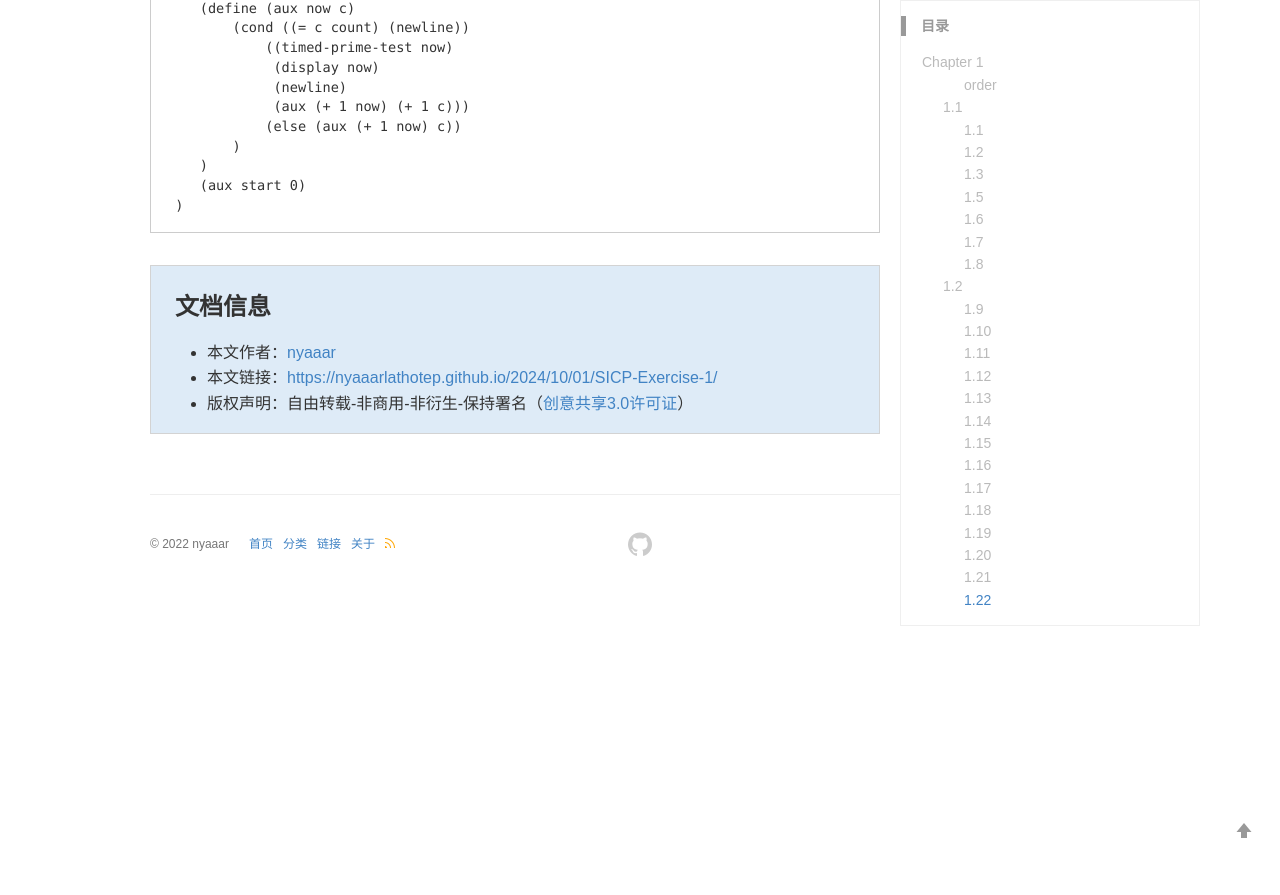
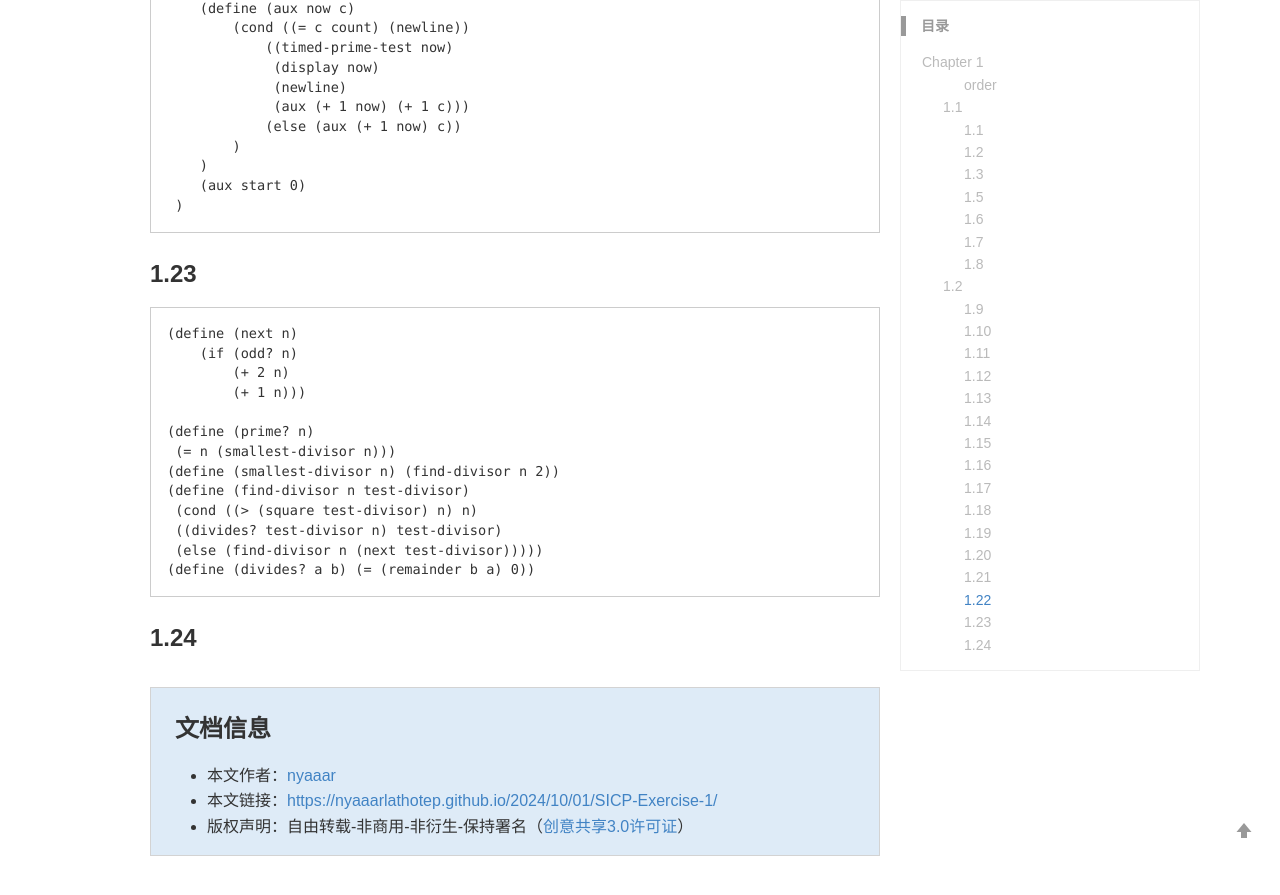
Before and after one commit to nyaaarlathotep/nyaaarlathotep.github.io, a Jekyll site: the page built from _posts/2024-10-01- SICP Exercise 1.md, in a window 1280 px wide and 900 px high, scrolled down 7878 px. Shown: the top 895 px of the window. Built offline with Jekyll 4.4.1, drawn with Linux system fonts in a browser that asks for light colours; comment, search, counter and statistics services are not loaded; a style sheet for code colours, icons or effects is not loaded; some of the changed text lies outside the part shown.

Commit message:
Update 2024-10-01- SICP Exercise 1.md

````diff
--- a/_posts/2024-10-01- SICP Exercise 1.md
+++ b/_posts/2024-10-01- SICP Exercise 1.md
@@ -360,3 +360,23 @@ racket is hard to deal with output.
     (aux start 0)
  )
 ```
+
+### 1.23
+
+```
+(define (next n)
+    (if (odd? n)
+        (+ 2 n)
+        (+ 1 n)))
+
+(define (prime? n)
+ (= n (smallest-divisor n)))
+(define (smallest-divisor n) (find-divisor n 2))
+(define (find-divisor n test-divisor)
+ (cond ((> (square test-divisor) n) n)
+ ((divides? test-divisor n) test-divisor)
+ (else (find-divisor n (next test-divisor)))))
+(define (divides? a b) (= (remainder b a) 0))
+```
+
+### 1.24
````
